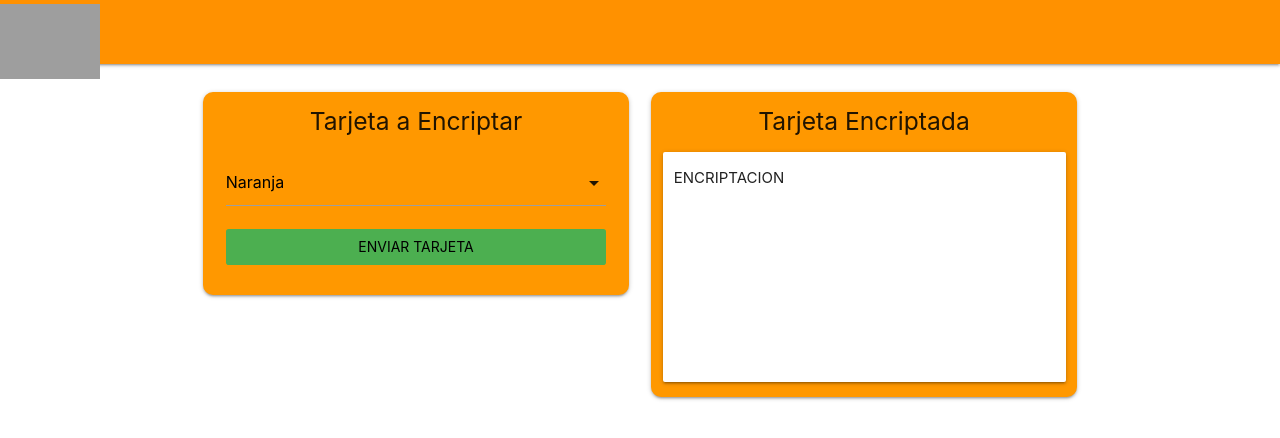
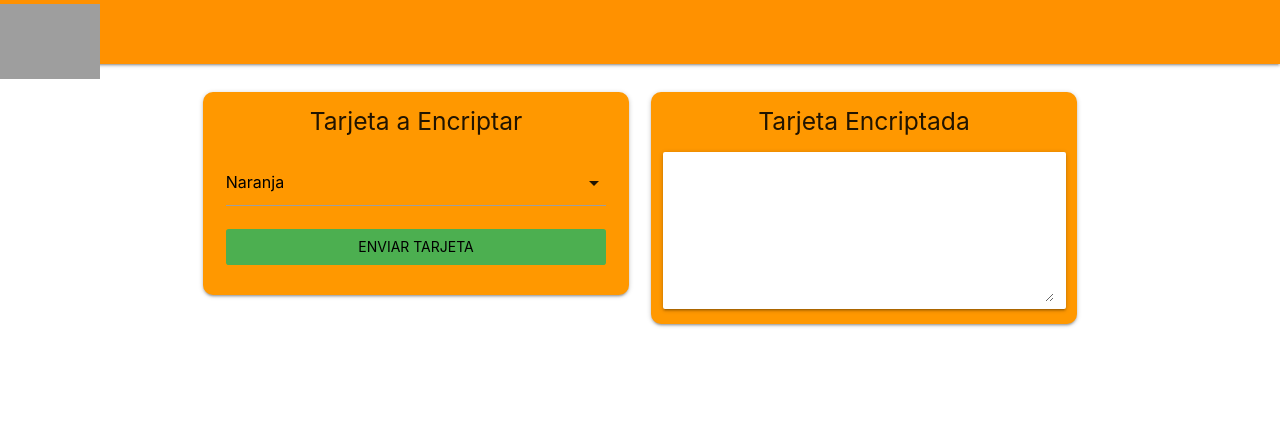
Before and after one commit to DevMartinese/rsa-generator, a React (Create React App) app: page / in a window 1280 px wide. Shown: the top 438 px of the page. Built offline with nearby package versions, Linux system fonts and the light colour scheme; grey boxes are pictures that could not be loaded.

Commit message:
ecrypt finalize

```diff
--- a/src/App.js
+++ b/src/App.js
@@ -1,41 +1,45 @@
-import { useState } from 'react';
+import { useState, useEffect } from "react";
 import Navbar from "./components/Navbar";
-import Form from './components/Form';
-import Method from './components/Method';
-import crypto from 'crypto';
-const privatekey = '-----BEGIN RSA PRIVATE KEY-----\n' +
-  'MIIEpAIBAAKCAQEAqK0PGswYkVZPDQR6EfYpbC6xUuBLV+rCkiQWS6Q+pTVTlN6Y\n' +
-  'gfaNKpjXZE7llXE8GmYeCRa8pX+w0pBoU6lySlKKjCkYQ6DNt+HF+hMC2araAaSU\n' +
-  'YBkT3eYfIAfUhreaPNI1yJ9bUwW+mEL3GTuPqOgbCyVB4cKJ9iQI1JA6Vx7RnJMz\n' +
-  'A7cP4uikbt2R0zymVZIaY7q3MaHJ5K2YpWjjtxoRxAMhR08TCUvQEywZCpEVZNfU\n' +
-  'JbyAbFljCgNAbQwXQbUJxH1QVcUKqnmD153IxZwjO15Av5Xz0BmkVLHzrWKqEEIn\n' +
-  'kKk0ntam8HQHtBtuYtOCtUhJMW1zI0+hIE+riwIDAQABAoIBAAb27lK67qDBoY32\n' +
-  'C1xGf7tZyjST0kiVBuel2c3RwExuAT96WW20UmvZ17rqjww2mra0VLUnXS6wMQrg\n' +
-  'r44UxwVOly3mXHweXaAkEFqdAlceeNXsh7vYDTvyToKyEBJn7lRokZPxEIJDEHWU\n' +
-  '/kLqdKoSu1sgdLHvqGajYkH0mpQSPkamjBV0Fb3FAVBnH72Put8ZjS5WlkOr72j/\n' +
-  'FzaM/1OJmncCRxfSqyi2LariCjbBYSkus3yPvuaj0FZYXJEwjpZ38zltiWlRmWyM\n' +
-  'Hhmr6CF8LYTcNaRJtrXBShu5GfY3+zIHkT8ibt/+/ulSEpkvLPDklXNKnztBzfl1\n' +
-  'jDjIisECgYEA9v3u/KNkSLI5/6dMLrGxcYJusI970P0ij+27BdGLFEHp/E6A5GZa\n' +
-  'Uvr4/YplIstJ4nEf4oQ5Rj57BfbWXwi9QD+Lxg78U3FasANr522OFJCHgvm/yNtz\n' +
-  'aQovluiI/E9BJI1WXxQkqqTEpp6BT8W1hT9BMb+WnQyXmQ31/8OStjsCgYEArtPr\n' +
-  'qful6sZ3GlWfYAnxVp1c6ArCiCTGE9hv/9iTpuqZSK1BVFTGTRNOPtnJUV7qHbUa\n' +
-  'dWPnLjj23korR8vjY99LusfI/0ViVklwILEDnP39028ODeMPhtmXkfZbg9NBvhV8\n' +
-  'aE0+6Lri/dSZOu8tItddfpIpxVH1VVQGB7FuevECgYEA2lK4D2U2XfP8xHjTJGs5\n' +
-  'mEZdJYCPR7qZ9HOFX61LrMpe1AFoeXvn13W05hiRMWJUmu636nhKUEcmY60+7J5C\n' +
-  '+ymwmY/hhriqGu/LT7RNZOwkfKfa2ObyayTv0AsYGz7LLE4qzLx3dMdUdJujXio7\n' +
-  'O98f96OMtKHO1yG6EyyC4MUCgYBeqnP+jDwwX50YjmqJV3juHLG1GDZz/+2dy2IC\n' +
-  'GKUDCh9MQjyQzILAM4b383fWbt24jlswW5NP7RqIDYNYEigj6UKZdhr5VvnDnWpw\n' +
-  '2UkKlmH+PjFPBbdfnq07JToyrI75vaqq08EPxjqplZgPWHmJVzLSGZUyuols1d2a\n' +
-  'BtK7EQKBgQCurn/3C9tntvoF6Ox3E6fGsDoiYFnh6B9HfB+nT7V8v2WSKJFFTHHk\n' +
-  'i1dLfwqQ8OchsAIaMNU6rHih7itPRpXX8++d98GiJb8HkfgGguXIyqu7uSEW8o+w\n' +
-  'RVlIBIyBn6G4q5SHwpXw7QoYNsWvt+uJICBfd4Ei+gnT7vkLH6GzHg==\n' +
-  '-----END RSA PRIVATE KEY-----'
+import Form from "./components/Form";
+import Method from "./components/Method";
+import crypto from "crypto";
+const privatekey =
+  "-----BEGIN RSA PRIVATE KEY-----\n" +
+  "MIIEpAIBAAKCAQEAqK0PGswYkVZPDQR6EfYpbC6xUuBLV+rCkiQWS6Q+pTVTlN6Y\n" +
+  "gfaNKpjXZE7llXE8GmYeCRa8pX+w0pBoU6lySlKKjCkYQ6DNt+HF+hMC2araAaSU\n" +
+  "YBkT3eYfIAfUhreaPNI1yJ9bUwW+mEL3GTuPqOgbCyVB4cKJ9iQI1JA6Vx7RnJMz\n" +
+  "A7cP4uikbt2R0zymVZIaY7q3MaHJ5K2YpWjjtxoRxAMhR08TCUvQEywZCpEVZNfU\n" +
+  "JbyAbFljCgNAbQwXQbUJxH1QVcUKqnmD153IxZwjO15Av5Xz0BmkVLHzrWKqEEIn\n" +
+  "kKk0ntam8HQHtBtuYtOCtUhJMW1zI0+hIE+riwIDAQABAoIBAAb27lK67qDBoY32\n" +
+  "C1xGf7tZyjST0kiVBuel2c3RwExuAT96WW20UmvZ17rqjww2mra0VLUnXS6wMQrg\n" +
+  "r44UxwVOly3mXHweXaAkEFqdAlceeNXsh7vYDTvyToKyEBJn7lRokZPxEIJDEHWU\n" +
+  "/kLqdKoSu1sgdLHvqGajYkH0mpQSPkamjBV0Fb3FAVBnH72Put8ZjS5WlkOr72j/\n" +
+  "FzaM/1OJmncCRxfSqyi2LariCjbBYSkus3yPvuaj0FZYXJEwjpZ38zltiWlRmWyM\n" +
+  "Hhmr6CF8LYTcNaRJtrXBShu5GfY3+zIHkT8ibt/+/ulSEpkvLPDklXNKnztBzfl1\n" +
+  "jDjIisECgYEA9v3u/KNkSLI5/6dMLrGxcYJusI970P0ij+27BdGLFEHp/E6A5GZa\n" +
+  "Uvr4/YplIstJ4nEf4oQ5Rj57BfbWXwi9QD+Lxg78U3FasANr522OFJCHgvm/yNtz\n" +
+  "aQovluiI/E9BJI1WXxQkqqTEpp6BT8W1hT9BMb+WnQyXmQ31/8OStjsCgYEArtPr\n" +
+  "qful6sZ3GlWfYAnxVp1c6ArCiCTGE9hv/9iTpuqZSK1BVFTGTRNOPtnJUV7qHbUa\n" +
+  "dWPnLjj23korR8vjY99LusfI/0ViVklwILEDnP39028ODeMPhtmXkfZbg9NBvhV8\n" +
+  "aE0+6Lri/dSZOu8tItddfpIpxVH1VVQGB7FuevECgYEA2lK4D2U2XfP8xHjTJGs5\n" +
+  "mEZdJYCPR7qZ9HOFX61LrMpe1AFoeXvn13W05hiRMWJUmu636nhKUEcmY60+7J5C\n" +
+  "+ymwmY/hhriqGu/LT7RNZOwkfKfa2ObyayTv0AsYGz7LLE4qzLx3dMdUdJujXio7\n" +
+  "O98f96OMtKHO1yG6EyyC4MUCgYBeqnP+jDwwX50YjmqJV3juHLG1GDZz/+2dy2IC\n" +
+  "GKUDCh9MQjyQzILAM4b383fWbt24jlswW5NP7RqIDYNYEigj6UKZdhr5VvnDnWpw\n" +
+  "2UkKlmH+PjFPBbdfnq07JToyrI75vaqq08EPxjqplZgPWHmJVzLSGZUyuols1d2a\n" +
+  "BtK7EQKBgQCurn/3C9tntvoF6Ox3E6fGsDoiYFnh6B9HfB+nT7V8v2WSKJFFTHHk\n" +
+  "i1dLfwqQ8OchsAIaMNU6rHih7itPRpXX8++d98GiJb8HkfgGguXIyqu7uSEW8o+w\n" +
+  "RVlIBIyBn6G4q5SHwpXw7QoYNsWvt+uJICBfd4Ei+gnT7vkLH6GzHg==\n" +
+  "-----END RSA PRIVATE KEY-----";
 
 function App() {
-
   const [card, setCard] = useState({
     tarjeta: "",
   });
+
+  const [consultar, setConsultar] = useState(false);
+
+  const [rsa, setRsa] = useState("");
 
   const cards = [
     {
@@ -80,17 +84,29 @@ function App() {
     },
   ];
 
+  const { tarjeta } = card;
+
+  useEffect(() => {
+    if (consultar) {
       const encrypt = (str) => {
         return crypto
           .publicEncrypt(
             {
               key: privatekey,
-          padding: crypto.constants.RSA_PKCS1_PADDING
+              padding: crypto.constants.RSA_PKCS1_PADDING,
             },
             Buffer.from(str)
           )
           .toString("base64");
+      };
+
+      const hashCard = encrypt(tarjeta);
+      setRsa(hashCard);
+      setConsultar(false);
     }
+  }, [consultar, tarjeta]);
+
+  // console.log(rsa);
 
   return (
     <>
@@ -98,12 +114,26 @@ function App() {
 
       <div className="container">
         <div className="row">
-          <div className="col m6 s12" style={{ marginTop: 20, borderRadius: 10 }}>
-            <Form title="Tarjeta a Encriptar" card={card} setCard={setCard} cards={cards} encrypt={encrypt} />
+          <div
+            className="col m6 s12"
+            style={{ marginTop: 20, borderRadius: 10 }}
+          >
+            <Form
+              title="Tarjeta a Encriptar"
+              card={card}
+              setCard={setCard}
+              cards={cards}
+              setConsultar={setConsultar}
+              setRsa={setRsa}
+              tarjeta={tarjeta}
+            />
           </div>
 
-          <div className="col m6 s12" style={{ marginTop: 20, borderRadius: 10 }}>
-            <Method title="Tarjeta Encriptada" card={card} />
+          <div
+            className="col m6 s12"
+            style={{ marginTop: 20, borderRadius: 10 }}
+          >
+            <Method title="Tarjeta Encriptada" rsa={rsa} setRsa={setRsa} />
           </div>
         </div>
       </div>
--- a/src/components/Form.js
+++ b/src/components/Form.js
@@ -1,8 +1,6 @@
 import React from "react";
 
-const Form = ({ title, card, setCard, cards, encrypt}) => {
-
-  const { tarjeta } = card;
+const Form = ({ title, card, setCard, cards, setConsultar, setRsa, tarjeta}) => {
 
   const handleChange = (e) => {
     setCard({
@@ -11,12 +9,12 @@ const Form = ({ title, card, setCard, cards, encrypt}) => {
     });
   };
 
-  console.log(tarjeta);
+  // console.log(tarjeta);
 
   const submitCard = (e) => {
     e.preventDefault();
-    const result = encrypt(tarjeta);
-    console.log(result);
+    setRsa(tarjeta);
+    setConsultar(true);
   };
 
   return (
--- a/src/components/Method.js
+++ b/src/components/Method.js
@@ -1,11 +1,19 @@
 import React from 'react';
 
-const Method = ({ title }) => {
+const Method = ({ title, rsa, setRsa}) => {
+
+  const handleChange = e => {
+    setRsa({
+      ...rsa,
+      [e.target.name] : e.target.value
+    })
+  };
+
   return (
     <div className="row card orange col s12" style={{ borderRadius: 10 }}>
       <h5 className="center">{title}</h5>
-        <div className="card white col s12">
-          <p style={{height: 200, textAlign: 'left'}}>ENCRIPTACION</p>
+        <div className="card col s12">
+          <textarea name="rsa" value={rsa} onChange={handleChange} data-length="120" style={{height:150, border: 'none'}}></textarea>
         </div>
     </div>
   )
```
Lines whose indentation alone changed are shown as unchanged.
